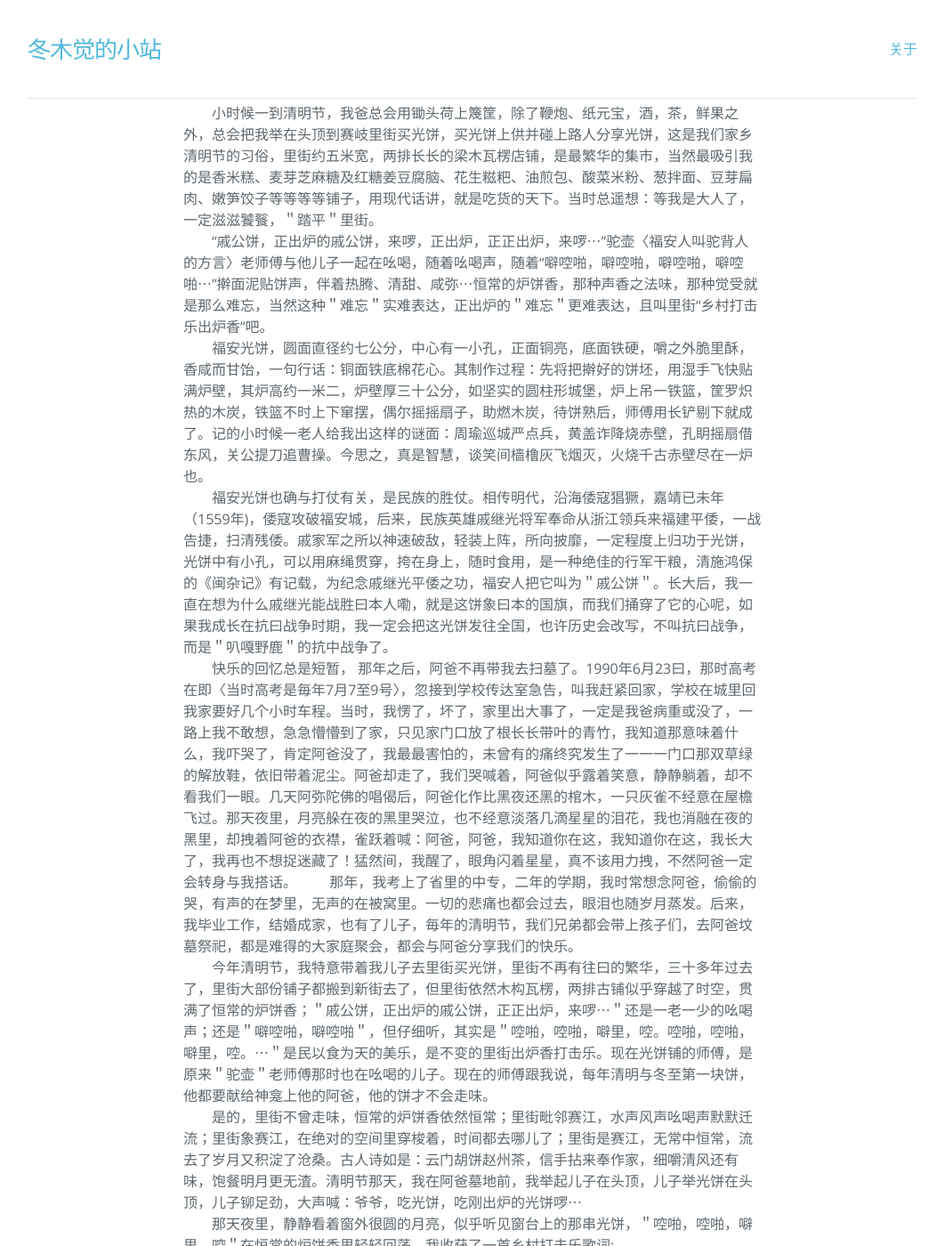
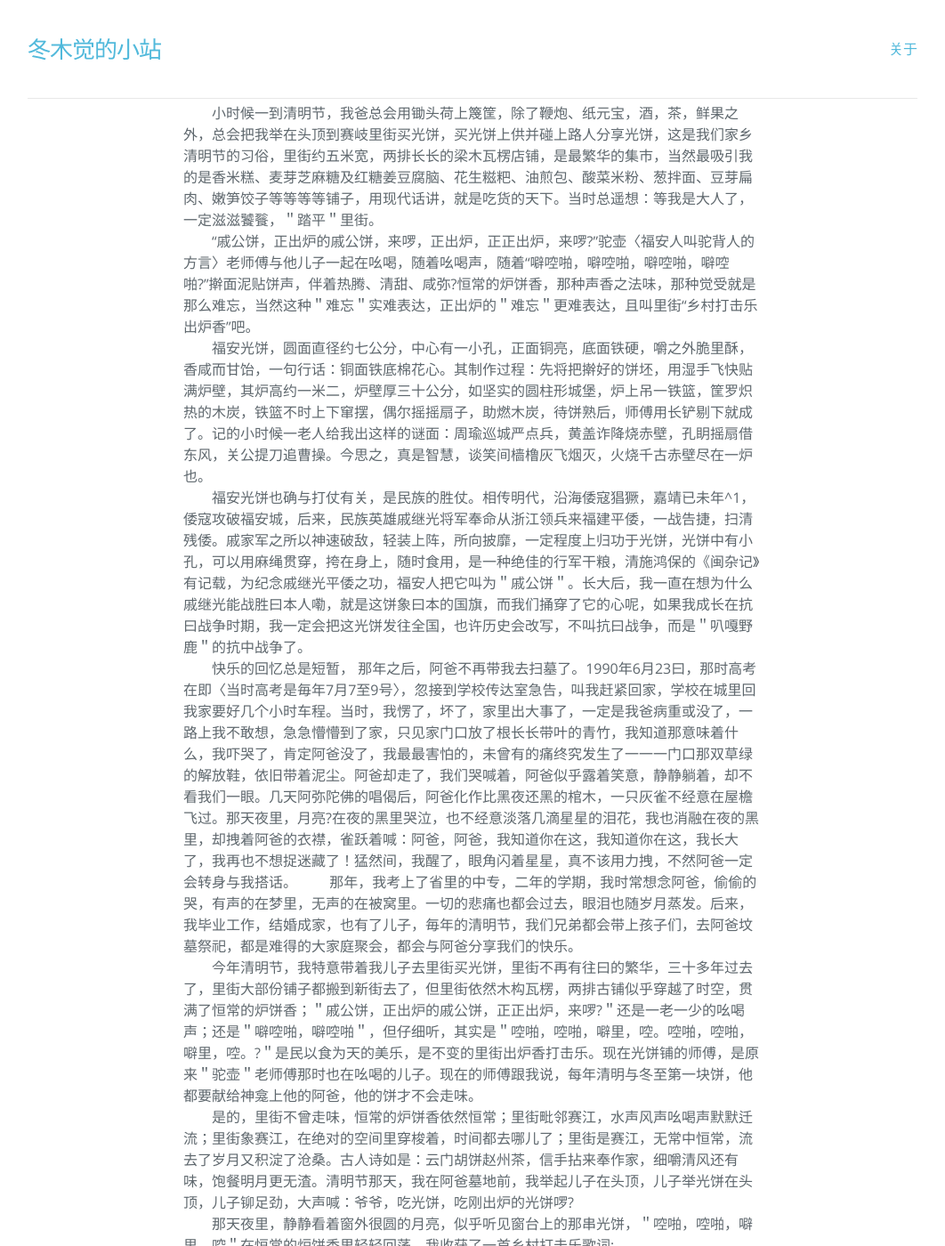
Before and after one commit to BryanSer/WinterTreeAwake, a Jekyll site: the page built from _posts/2017-03-14-清明一一恒常的炉饼香.md, in a window 1280 px wide and 1400 px high, scrolled down 263 px. Shown: the whole window at 89% size, without its empty margins (109-1171 px from the left). Built offline with Jekyll 4.4.1, drawn with Linux system fonts in a browser that asks for light colours; nearby versions of some CDN libraries; some of the changed text lies outside the part shown.

Commit message:
Update 2017-03-14-清明一一恒常的炉饼香.md

```diff
--- a/_posts/2017-03-14-清明一一恒常的炉饼香.md
+++ b/_posts/2017-03-14-清明一一恒常的炉饼香.md
@@ -4,19 +4,19 @@ layout: post
 tags: 清明
 categories: 文章
 ---
-雨纷纷，贯穿了二千五百多年的清明节，还是雨纷纷。至于我爸拎我去祭扫我爷爷奶奶的先茔，已经不再“路上行人欲断魂”，而当成了毎年我们家里的大团聚，亦欢欣。
+　　雨纷纷，贯穿了二千五百多年的清明节，还是雨纷纷。至于我爸拎我去祭扫我爷爷奶奶的先茔，已经不再“路上行人欲断魂”，而当成了毎年我们家里的大团聚，亦欢欣。
 　　小时候一到清明节，我爸总会用锄头荷上篾筐，除了鞭炮、纸元宝，酒，茶，鲜果之外，总会把我举在头顶到赛岐里街买光饼，买光饼上供并碰上路人分享光饼，这是我们家乡清明节的习俗，里街约五米宽，两排长长的梁木瓦楞店铺，是最繁华的集市，当然最吸引我的是香米糕、麦芽芝麻糖及红糖姜豆腐脑、花生糍粑、油煎包、酸菜米粉、葱拌面、豆芽扁肉、嫩笋饺子等等等等铺子，用现代话讲，就是吃货的天下。当时总遥想：等我是大人了，一定滋滋饕餮，＂踏平＂里街。
-　　“戚公饼，正出炉的戚公饼，来啰，正出炉，正正出炉，来啰⋯”驼壶〈福安人叫驼背人的方言〉老师傅与他儿子一起在吆喝，随着吆喝声，随着“噼啌啪，噼啌啪，噼啌啪，噼啌啪⋯”擀面泥贴饼声，伴着热腾、清甜、咸弥⋯恒常的炉饼香，那种声香之法味，那种觉受就是那么难忘，当然这种＂难忘＂实难表达，正出炉的＂难忘＂更难表达，且叫里街“乡村打击乐出炉香”吧。
+　　“戚公饼，正出炉的戚公饼，来啰，正出炉，正正出炉，来啰?”驼壶〈福安人叫驼背人的方言〉老师傅与他儿子一起在吆喝，随着吆喝声，随着“噼啌啪，噼啌啪，噼啌啪，噼啌啪?”擀面泥贴饼声，伴着热腾、清甜、咸弥?恒常的炉饼香，那种声香之法味，那种觉受就是那么难忘，当然这种＂难忘＂实难表达，正出炉的＂难忘＂更难表达，且叫里街“乡村打击乐出炉香”吧。
 　　福安光饼，圆面直径约七公分，中心有一小孔，正面铜亮，底面铁硬，嚼之外脆里酥，香咸而甘饴，一句行话：铜面铁底棉花心。其制作过程：先将把擀好的饼坯，用湿手飞快贴满炉壁，其炉高约一米二，炉壁厚三十公分，如坚实的圆柱形城堡，炉上吊一铁篮，筐罗炽热的木炭，铁篮不时上下窜摆，偶尔摇摇扇子，助燃木炭，待饼熟后，师傅用长铲剔下就成了。记的小时候一老人给我出这样的谜面：周瑜巡城严点兵，黄盖诈降烧赤壁，孔眀摇扇借东风，关公提刀追曹操。今思之，真是智慧，谈笑间樯橹灰飞烟灭，火烧千古赤壁尽在一炉也。
-　　福安光饼也确与打仗有关，是民族的胜仗。相传明代，沿海倭寇猖獗，嘉靖已未年（1559年)，倭寇攻破福安城，后来，民族英雄戚继光将军奉命从浙江领兵来福建平倭，一战告捷，扫清残倭。戚家军之所以神速破敌，轻装上阵，所向披靡，一定程度上归功于光饼，光饼中有小孔，可以用麻绳贯穿，挎在身上，随时食用，是一种绝佳的行军干粮，清施鸿保的《闽杂记》有记载，为纪念戚继光平倭之功，福安人把它叫为＂戚公饼＂。长大后，我一直在想为什么戚继光能战胜曰本人嘞，就是这饼象曰本的国旗，而我们捅穿了它的心呢，如果我成长在抗曰战争时期，我一定会把这光饼发往全国，也许历史会改写，不叫抗曰战争，而是＂叭嘎野鹿＂的抗中战争了。
-　　快乐的回忆总是短暂， 那年之后，阿爸不再带我去扫墓了。1990年6月23曰，那时高考在即〈当时高考是毎年7月7至9号〉，忽接到学校传达室急告，叫我赶紧回家，学校在城里回我家要好几个小时车程。当时，我愣了，坏了，家里出大事了，一定是我爸病重或没了，一路上我不敢想，急急懵懵到了家，只见家门口放了根长长带叶的青竹，我知道那意味着什么，我吓哭了，肯定阿爸没了，我最最害怕的，未曾有的痛终究发生了一一一门口那双草绿的解放鞋，依旧带着泥尘。阿爸却走了，我们哭喊着，阿爸似乎露着笑意，静静躺着，却不看我们一眼。几天阿弥陀佛的唱偈后，阿爸化作比黑夜还黑的棺木，一只灰雀不经意在屋檐飞过。那天夜里，月亮䑮在夜的黑里哭泣，也不经意淡落几滴星星的泪花，我也消融在夜的黑里，却拽着阿爸的衣襟，雀跃着喊：阿爸，阿爸，我知道你在这，我知道你在这，我长大了，我再也不想捉迷藏了！猛然间，我醒了，眼角闪着星星，真不该用力拽，不然阿爸一定会转身与我搭话。
+　　福安光饼也确与打仗有关，是民族的胜仗。相传明代，沿海倭寇猖獗，嘉靖已未年^1，倭寇攻破福安城，后来，民族英雄戚继光将军奉命从浙江领兵来福建平倭，一战告捷，扫清残倭。戚家军之所以神速破敌，轻装上阵，所向披靡，一定程度上归功于光饼，光饼中有小孔，可以用麻绳贯穿，挎在身上，随时食用，是一种绝佳的行军干粮，清施鸿保的《闽杂记》有记载，为纪念戚继光平倭之功，福安人把它叫为＂戚公饼＂。长大后，我一直在想为什么戚继光能战胜曰本人嘞，就是这饼象曰本的国旗，而我们捅穿了它的心呢，如果我成长在抗曰战争时期，我一定会把这光饼发往全国，也许历史会改写，不叫抗曰战争，而是＂叭嘎野鹿＂的抗中战争了。
+　　快乐的回忆总是短暂， 那年之后，阿爸不再带我去扫墓了。1990年6月23曰，那时高考在即〈当时高考是毎年7月7至9号〉，忽接到学校传达室急告，叫我赶紧回家，学校在城里回我家要好几个小时车程。当时，我愣了，坏了，家里出大事了，一定是我爸病重或没了，一路上我不敢想，急急懵懵到了家，只见家门口放了根长长带叶的青竹，我知道那意味着什么，我吓哭了，肯定阿爸没了，我最最害怕的，未曾有的痛终究发生了一一一门口那双草绿的解放鞋，依旧带着泥尘。阿爸却走了，我们哭喊着，阿爸似乎露着笑意，静静躺着，却不看我们一眼。几天阿弥陀佛的唱偈后，阿爸化作比黑夜还黑的棺木，一只灰雀不经意在屋檐飞过。那天夜里，月亮?在夜的黑里哭泣，也不经意淡落几滴星星的泪花，我也消融在夜的黑里，却拽着阿爸的衣襟，雀跃着喊：阿爸，阿爸，我知道你在这，我知道你在这，我长大了，我再也不想捉迷藏了！猛然间，我醒了，眼角闪着星星，真不该用力拽，不然阿爸一定会转身与我搭话。
 　　那年，我考上了省里的中专，二年的学期，我时常想念阿爸，偷偷的哭，有声的在梦里，无声的在被窝里。一切的悲痛也都会过去，眼泪也随岁月蒸发。后来，我毕业工作，结婚成家，也有了儿子，毎年的清明节，我们兄弟都会带上孩子们，去阿爸坟墓祭祀，都是难得的大家庭聚会，都会与阿爸分享我们的快乐。
-　　今年清明节，我特意带着我儿子去里街买光饼，里街不再有往曰的繁华，三十多年过去了，里街大部份铺子都搬到新街去了，但里街依然木构瓦楞，两排古铺似乎穿越了时空，贯满了恒常的炉饼香；＂戚公饼，正出炉的戚公饼，正正出炉，来啰⋯＂还是一老一少的吆喝声；还是＂噼啌啪，噼啌啪＂，但仔细听，其实是＂啌啪，啌啪，噼里，啌。啌啪，啌啪，噼里，啌。⋯＂是民以食为天的美乐，是不变的里街出炉香打击乐。现在光饼铺的师傅，是原来＂驼壶＂老师傅那时也在吆喝的儿子。现在的师傅跟我说，每年清明与冬至第一块饼，他都要献给神龛上他的阿爸，他的饼才不会走味。
-　　是的，里街不曾走味，恒常的炉饼香依然恒常；里街毗邻赛江，水声风声吆喝声默默迁流；里街象赛江，在绝对的空间里穿梭着，时间都去哪儿了；里街是赛江，无常中恒常，流去了岁月又积淀了沧桑。古人诗如是：云门胡饼赵州茶，信手拈来奉作家，细嚼清风还有味，饱餐明月更无渣。清明节那天，我在阿爸墓地前，我举起儿子在头顶，儿子举光饼在头顶，儿子铆足劲，大声喊：爷爷，吃光饼，吃刚出炉的光饼啰⋯
+　　今年清明节，我特意带着我儿子去里街买光饼，里街不再有往曰的繁华，三十多年过去了，里街大部份铺子都搬到新街去了，但里街依然木构瓦楞，两排古铺似乎穿越了时空，贯满了恒常的炉饼香；＂戚公饼，正出炉的戚公饼，正正出炉，来啰?＂还是一老一少的吆喝声；还是＂噼啌啪，噼啌啪＂，但仔细听，其实是＂啌啪，啌啪，噼里，啌。啌啪，啌啪，噼里，啌。?＂是民以食为天的美乐，是不变的里街出炉香打击乐。现在光饼铺的师傅，是原来＂驼壶＂老师傅那时也在吆喝的儿子。现在的师傅跟我说，每年清明与冬至第一块饼，他都要献给神龛上他的阿爸，他的饼才不会走味。
+　　是的，里街不曾走味，恒常的炉饼香依然恒常；里街毗邻赛江，水声风声吆喝声默默迁流；里街象赛江，在绝对的空间里穿梭着，时间都去哪儿了；里街是赛江，无常中恒常，流去了岁月又积淀了沧桑。古人诗如是：云门胡饼赵州茶，信手拈来奉作家，细嚼清风还有味，饱餐明月更无渣。清明节那天，我在阿爸墓地前，我举起儿子在头顶，儿子举光饼在头顶，儿子铆足劲，大声喊：爷爷，吃光饼，吃刚出炉的光饼啰?
 　　那天夜里，静静看着窗外很圆的月亮，似乎听见窗台上的那串光饼，＂啌啪，啌啪，噼里，啌＂在恒常的炉饼香里轻轻回荡，我收获了一首乡村打击乐歌词:
 
 >                                                   《举在头顶》
-
+>
 >                                                   当我思念爸爸时
 >                                                   我举月亮在头顶
 >                                                   我在月亮脚底  风轻轻
@@ -36,3 +36,4 @@ categories: 文章
 
                                                                            2015年4月5曰，星期天，农历二月十七  ，雨转晴 。
                                                                            冬木觉
+[^1]: 1559年
```
